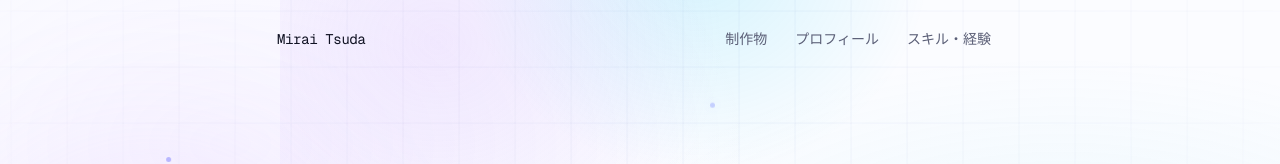
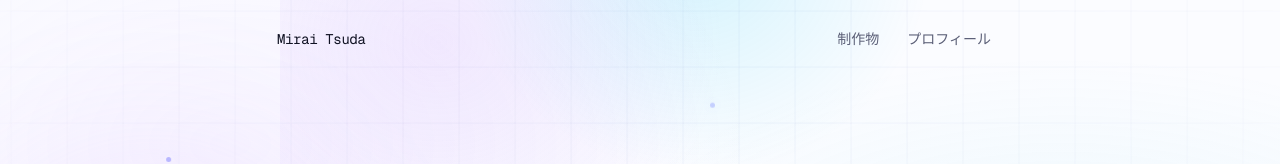
Before and after one commit to mirai-333/portfolio-site, a Next.js app: page / in a window 1280 px wide. Shown: the top 164 px of the page. Built offline with nearby package versions, Linux system fonts and the light colour scheme.

Commit message:
Remove skills link from navigation

```diff
--- a/components/site-nav.tsx
+++ b/components/site-nav.tsx
@@ -5,7 +5,6 @@ import { useEffect, useState } from 'react'
 const links = [
   { href: '#work', label: '制作物' },
   { href: '#about', label: 'プロフィール' },
-  { href: '#skills', label: 'スキル・経験' },
 ]
 
 export function SiteNav() {
```
